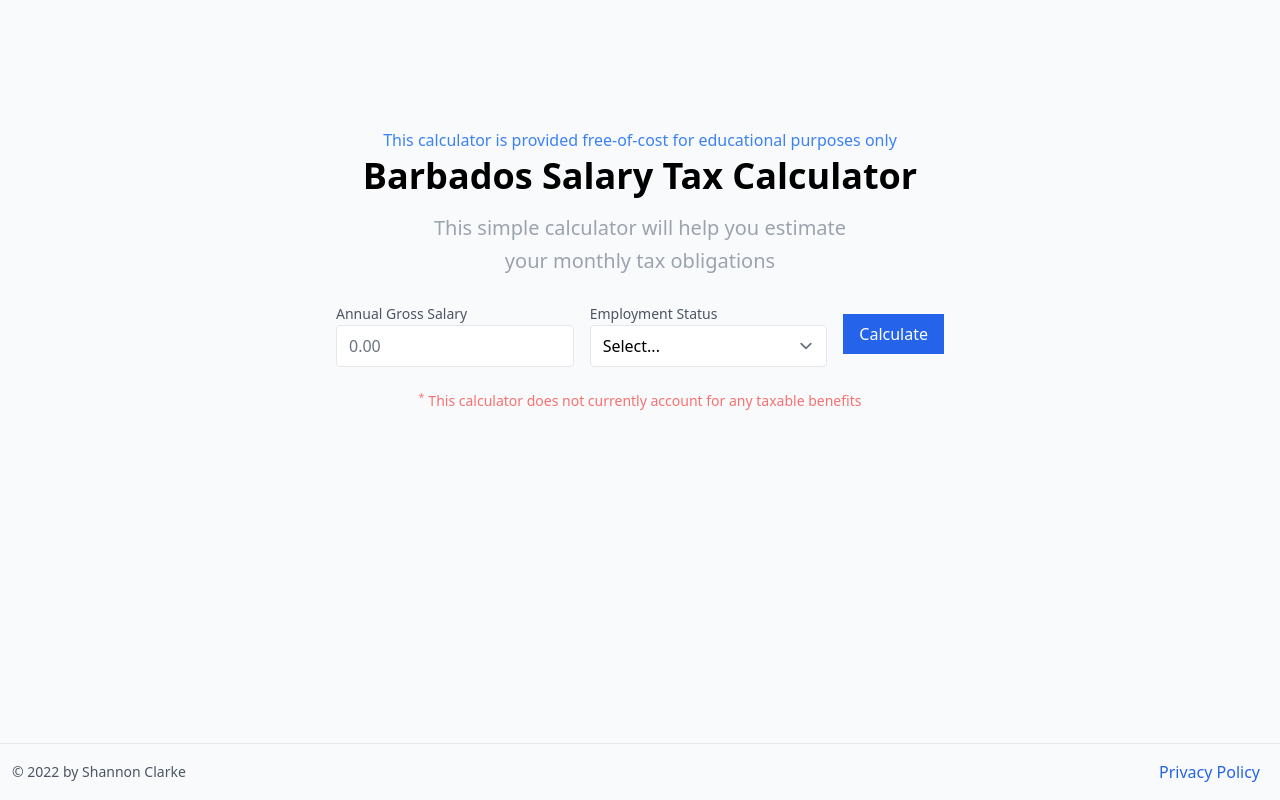
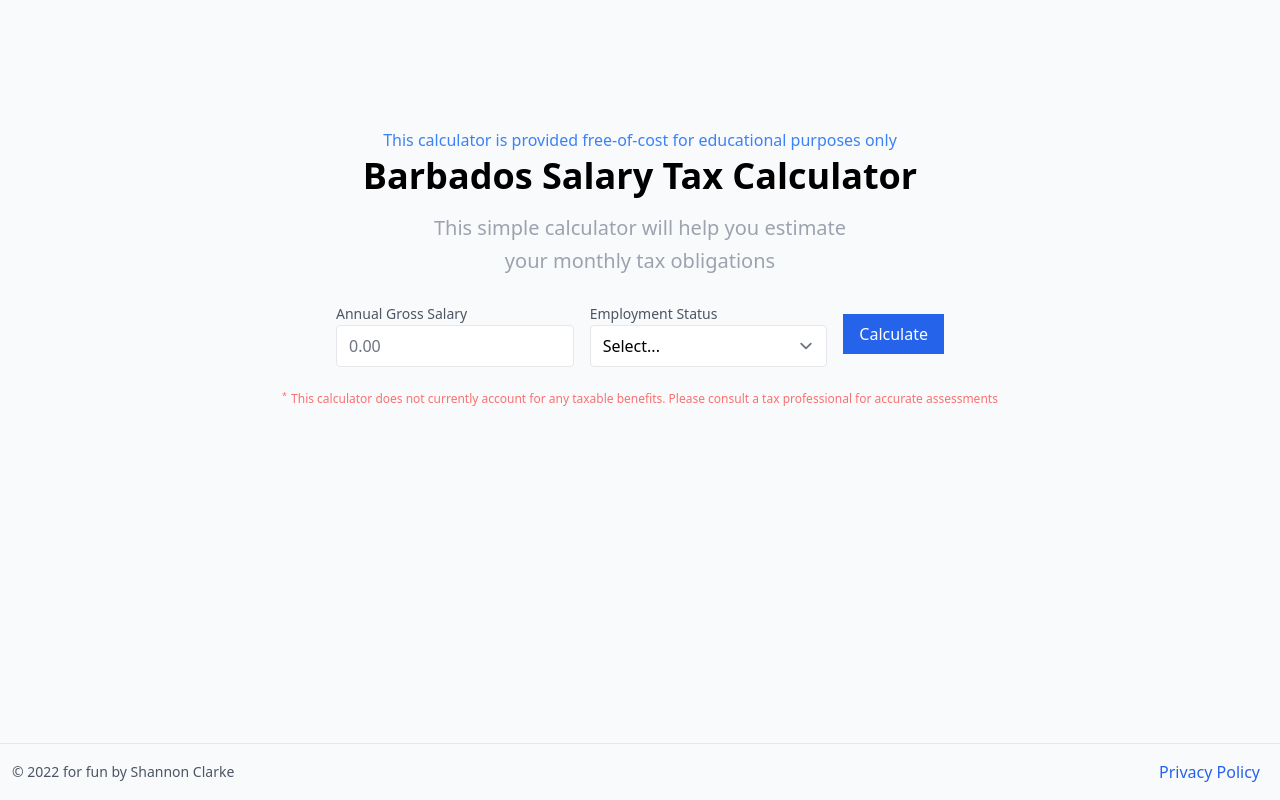
Before and after one commit to sajclarke/tax-calculator-app, a React (Create React App) app: page / in a window 1280 px wide. Built offline with nearby package versions, Linux system fonts and the light colour scheme.

Commit message:
chore: modify text disclaimer

```diff
--- a/src/App.tsx
+++ b/src/App.tsx
@@ -187,9 +187,10 @@ function App() {
               Calculate
             </button>
           </form>
-          <p className="text-center font-medium text-red-400 text-sm">
+          <p className="text-center font-medium text-red-400 text-xs">
             <sup className="mr-1">*</sup>This calculator does not currently
-            account for any taxable benefits
+            account for any taxable benefits. Please consult a tax professional
+            for accurate assessments
           </p>
           {results?.length > 0 && (
             <p className="text-center font-medium text-gray-400 lg:w-2/3 mx-auto">
@@ -222,7 +223,7 @@ function App() {
                     <summary className=" group-open:text-green-500 list-none">
                       <div className="flex items-center justify-between hover:bg-blue-100 p-2">
                         <div>
-                          PAYE:{" "}
+                          PAYE{" "}
                           <span className="text-blue-400 text-sm group-open:hidden mr-4 cursor-pointer">
                             Show calculations
                           </span>
@@ -293,7 +294,7 @@ function App() {
                   </details>
 
                   <div className="flex items-center justify-between hover:bg-blue-100 p-2">
-                    <div>NIS:</div>
+                    <div>NIS</div>
                     <div>{formatCurrency(result.monthlyNIS)}</div>
                   </div>
                   <div className="flex items-center justify-between hover:bg-blue-100 p-2">
@@ -358,7 +359,7 @@ function App() {
       </Transition>
       <div className="flex items-center justify-between border-t border-gray-200 p-3">
         <p className="text-sm text-center text-gray-600">
-          &copy; {new Date().getFullYear()} by{" "}
+          &copy; {new Date().getFullYear()} for fun by{" "}
           <a href="https://shannonclarke.com" target="_blank" rel="noreferrer">
             Shannon Clarke
           </a>
```
